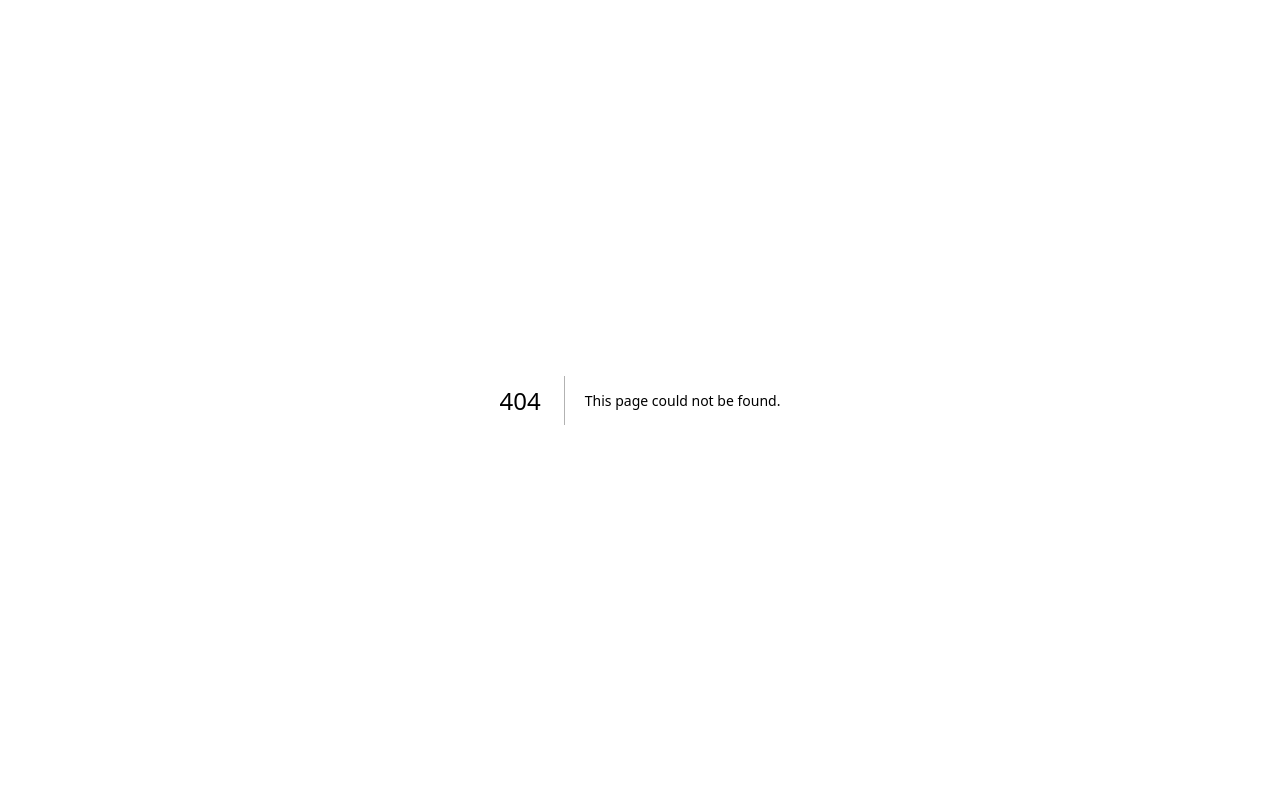
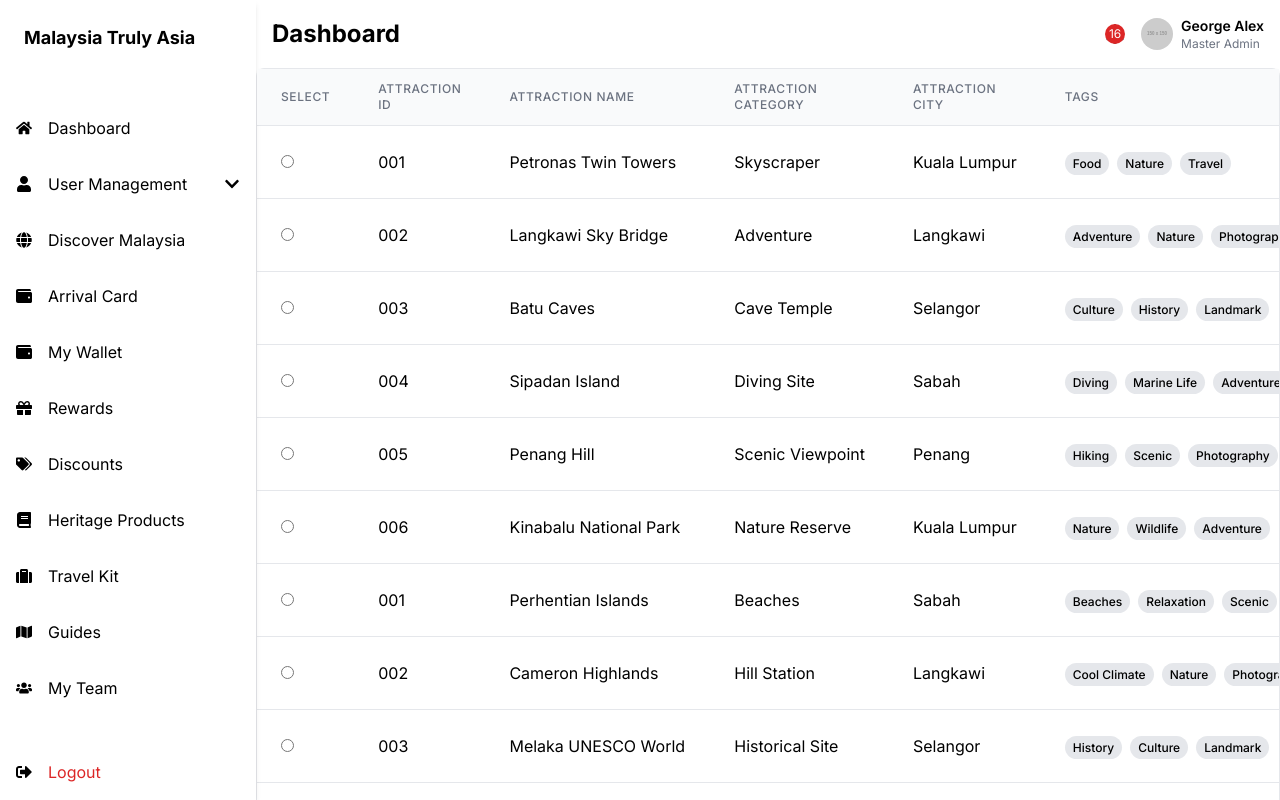
Before and after one commit to talhafayyaz123/motac-cms, a Next.js app: page /dashboard in a window 1280 px wide. Before the commit this address had no page. Built offline with nearby package versions, Linux system fonts and the light colour scheme.

Commit message:
updated layout for dashboard

```diff
--- /dev/null
+++ b/src/app/dashboard/layout.tsx
@@ -0,0 +1,21 @@
+import React from 'react';
+import Sidebar from '@/components/ui/Sidebar';
+import Navbar from '@/components/ui/Navbar';
+
+export default function Layout({ children }: { children: React.ReactNode }) {
+  return (
+    <div className="flex h-screen flex-col md:flex-row md:overflow-hidden">
+      <div className="w-full flex-none md:w-64">
+        <Sidebar />
+      </div>
+
+      <div className="flex-grow flex flex-col overflow-hidden">
+        <Navbar />
+
+        <div className="flex-grow md:overflow-y-auto overflow-x-hidden">
+          {children}
+        </div>
+      </div>
+    </div>
+  );
+}
--- a/src/app/components/page.tsx
+++ b/src/app/dashboard/page.tsx
@@ -51,8 +51,8 @@ export default function Components() {
     }
   };
   return (
-    <main className="flex max-h-max flex-col items-center justify-between gap-10 p-10">
-      <Button variant="secondary"> Select All</Button>
+    <main className="h-full">
+      {/* <Button variant="secondary"> Select All</Button>
       <Button variant="primary" icon={<RiCheckDoubleFill />}>
         Select All
       </Button>
@@ -78,8 +78,8 @@ export default function Components() {
         onChange={(e) => console.log(e.target.value)}
         icon={<CiSearch />}
       />
-
-      <div className="p-6 bg-white">
+ */}
+      <div className="bg-white auto h-full w-full">
         <DataTable
           columns={columns}
           data={data.slice((currentPage - 1) * perPage, currentPage * perPage)}
--- /dev/null
+++ b/src/components/layout/Layout.tsx
@@ -0,0 +1,23 @@
+import React, { ReactNode } from "react";
+import Sidebar from "../ui/Sidebar";
+import Navbar from "../ui/Navbar";
+
+interface LayoutProps {
+    children: ReactNode;
+  }
+
+const Layout: React.FC<LayoutProps> = ({ children }) => {
+  return (
+    <div className="flex h-screen bg-gray-100">
+      <Sidebar />
+
+      <div className="flex-1 flex flex-col">
+        <Navbar />
+
+        <main className="flex-1 p-6 overflow-y-auto">{children}</main>
+      </div>
+    </div>
+  );
+};
+
+export default Layout;
--- /dev/null
+++ b/src/components/ui/Navbar.tsx
@@ -0,0 +1,33 @@
+import React from "react";
+import { FaBell } from "react-icons/fa";
+
+const Navbar = () => {
+  return (
+    <div className="bg-white shadow-md p-4 flex justify-between items-center">
+      <div>
+        <h1 className="text-2xl font-bold">Dashboard</h1>
+      </div>
+      <div className="flex items-center space-x-4">
+        <div className="relative">
+          <FaBell className="text-gray-600 text-xl cursor-pointer" />
+          <span className="absolute top-0 right-0 bg-red-600 text-white rounded-full text-xs w-5 h-5 flex items-center justify-center">
+            16
+          </span>
+        </div>
+        <div className="flex items-center space-x-2">
+          <img
+            src="https://via.placeholder.com/150"
+            alt="Profile"
+            className="w-8 h-8 rounded-full"
+          />
+          <div>
+            <p className="text-sm font-semibold">George Alex</p>
+            <p className="text-xs text-gray-500">Master Admin</p>
+          </div>
+        </div>
+      </div>
+    </div>
+  );
+};
+
+export default Navbar;
--- /dev/null
+++ b/src/components/ui/Sidebar.tsx
@@ -0,0 +1,142 @@
+"use client";
+
+import React, { useState } from "react";
+import {
+  FaHome,
+  FaUser,
+  FaGlobe,
+  FaWallet,
+  FaGift,
+  FaTags,
+  FaBook,
+  FaSuitcase,
+  FaUsers,
+  FaTrash,
+  FaMap,
+  FaSignOutAlt,
+  FaChevronDown,
+} from "react-icons/fa";
+import Link from "next/link";
+
+const menuItems = [
+  {
+    label: "Dashboard",
+    icon: <FaHome />,
+    path: "/dashboard",
+  },
+  {
+    label: "User Management",
+    icon: <FaUser />,
+    path: "/user-management",
+    subItems: [
+      { label: "Active", path: "/user-management/active", icon: <FaUsers /> },
+      { label: "Deleted", path: "/user-management/deleted", icon: <FaTrash /> },
+    ],
+  },
+  {
+    label: "Discover Malaysia",
+    icon: <FaGlobe />,
+    path: "/discover-malaysia",
+  },
+  {
+    label: "Arrival Card",
+    icon: <FaWallet />,
+    path: "/arrival-card",
+  },
+  {
+    label: "My Wallet",
+    icon: <FaWallet />,
+    path: "/my-wallet",
+  },
+  {
+    label: "Rewards",
+    icon: <FaGift />,
+    path: "/rewards",
+  },
+  {
+    label: "Discounts",
+    icon: <FaTags />,
+    path: "/discounts",
+  },
+  {
+    label: "Heritage Products",
+    icon: <FaBook />,
+    path: "/heritage-products",
+  },
+  {
+    label: "Travel Kit",
+    icon: <FaSuitcase />,
+    path: "/travel-kit",
+  },
+  {
+    label: "Guides",
+    icon: <FaMap />,
+    path: "/guides",
+  },
+  {
+    label: "My Team",
+    icon: <FaUsers />,
+    path: "/my-team",
+  },
+];
+
+const Sidebar = () => {
+  const [openDropdown, setOpenDropdown] = useState<string | null>(null);
+
+  const handleDropdownToggle = (label: string) => {
+    setOpenDropdown(openDropdown === label ? null : label);
+  };
+
+  return (
+    <div className="bg-white w-64 h-full shadow-md relative">
+      <div className="p-6">
+        <h1 className="text-lg font-bold">Malaysia Truly Asia</h1>
+      </div>
+      <ul className="mt-6">
+        {menuItems.map((item) => (
+          <li key={item.label}>
+            <div
+              className="flex items-center p-4 hover:bg-gray-100 cursor-pointer"
+              onClick={() =>
+                item.subItems ? handleDropdownToggle(item.label) : null
+              }
+            >
+              <span className="mr-4">{item.icon}</span>
+              <span>{item.label}</span>
+              {item.subItems && (
+                <FaChevronDown
+                  className={`ml-auto transition-transform ${
+                    openDropdown === item.label ? "rotate-180" : ""
+                  }`}
+                />
+              )}
+            </div>
+            {item.subItems && openDropdown === item.label && (
+              <ul className="ml-6 space-y-1">
+                {item.subItems.map((subItem) => (
+                  <li key={subItem.label} className="pl-6 py-1">
+                    <Link
+                      href={subItem.path}
+                      className="flex items-center p-2 hover:bg-gray-100 rounded-md"
+                    >
+                      {subItem.icon}
+                      <span className="ml-2">{subItem.label}</span>
+                    </Link>
+                  </li>
+                ))}
+              </ul>
+            )}
+          </li>
+        ))}
+      </ul>
+      <div className="absolute bottom-0 w-full">
+        <div className="flex items-center p-4 hover:bg-gray-100 cursor-pointer">
+          <FaSignOutAlt className="mr-4" />
+          <span className="text-red-600">Logout</span>
+        </div>
+      </div>
+    </div>
+  );
+};
+
+export default Sidebar;
--- a/src/components/ui/dataTable/DataTable.tsx
+++ b/src/components/ui/dataTable/DataTable.tsx
@@ -1,7 +1,7 @@
-import React from 'react';
-import TableHeader from './TableHeader';
-import TableRow from './TableRow';
-import Pagination from './Pagination';
+import React from "react";
+import TableHeader from "./TableHeader";
+import TableRow from "./TableRow";
+import Pagination from "./Pagination";
 
 interface DataTableProps {
   columns: Array<string>;
@@ -29,14 +29,23 @@ const DataTable: React.FC<DataTableProps> = ({
   minHeight = "500px",
 }) => {
   return (
-    <div className="rounded-lg shadow overflow-hidden border border-gray-200 "  style={{ minHeight }} >
-      <table className="min-w-full divide-y divide-gray-200">
-        <thead className="bg-gray-50">
+    <div
+      className="rounded-lg shadow border border-gray-200 flex flex-col"
+      style={{ minHeight }}
+    >
+      <div className="overflow-y-auto flex-grow">
+        <table className="min-w-full table-fixed divide-y divide-gray-200">
+          <thead className="bg-gray-50 sticky top-0 z-10">
             <TableHeader columns={columns} renderHeader={renderHeader} />
           </thead>
           <tbody className="bg-white divide-y divide-gray-200">
             {data.map((item, index) => (
-            <TableRow key={index} item={item} columns={columns} renderCell={renderCell} />
+              <TableRow
+                key={index}
+                item={item}
+                columns={columns}
+                renderCell={renderCell}
+              />
             ))}
           </tbody>
           {renderFooter && (
@@ -47,7 +56,10 @@ const DataTable: React.FC<DataTableProps> = ({
             </tfoot>
           )}
         </table>
+      </div>
+
       {pagination && (
+        <div className="border-t border-gray-200 bg-white overflow-hidden">
           <Pagination
             total={pagination.total}
             perPage={pagination.perPage}
@@ -55,6 +67,7 @@ const DataTable: React.FC<DataTableProps> = ({
             onPageChange={pagination.onPageChange}
             onPerPageChange={pagination.onPerPageChange}
           />
+        </div>
       )}
     </div>
   );
```
Also changed, not shown: 2 other files (tests, documents, lock files or other folders). Lines whose indentation alone changed are shown as unchanged.
